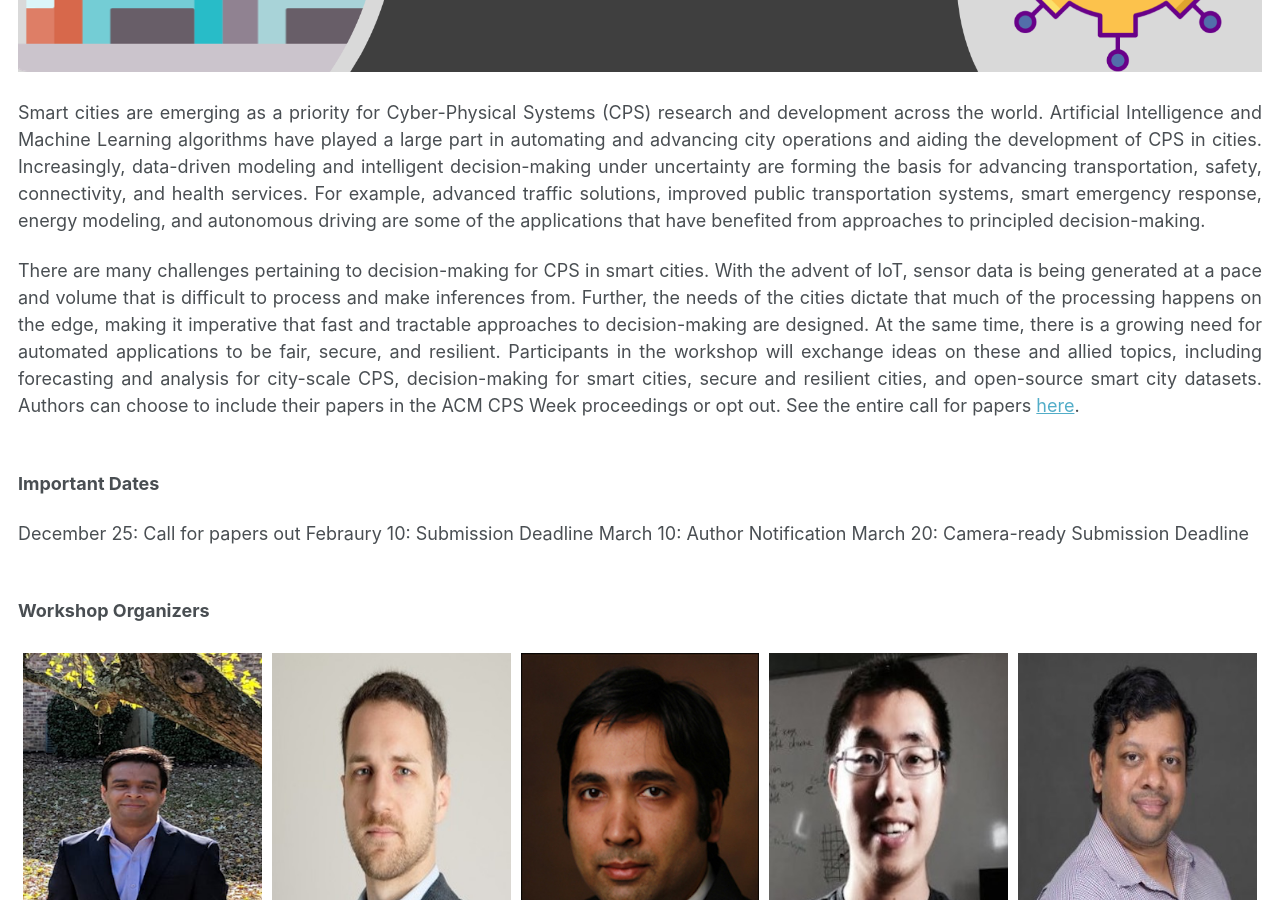
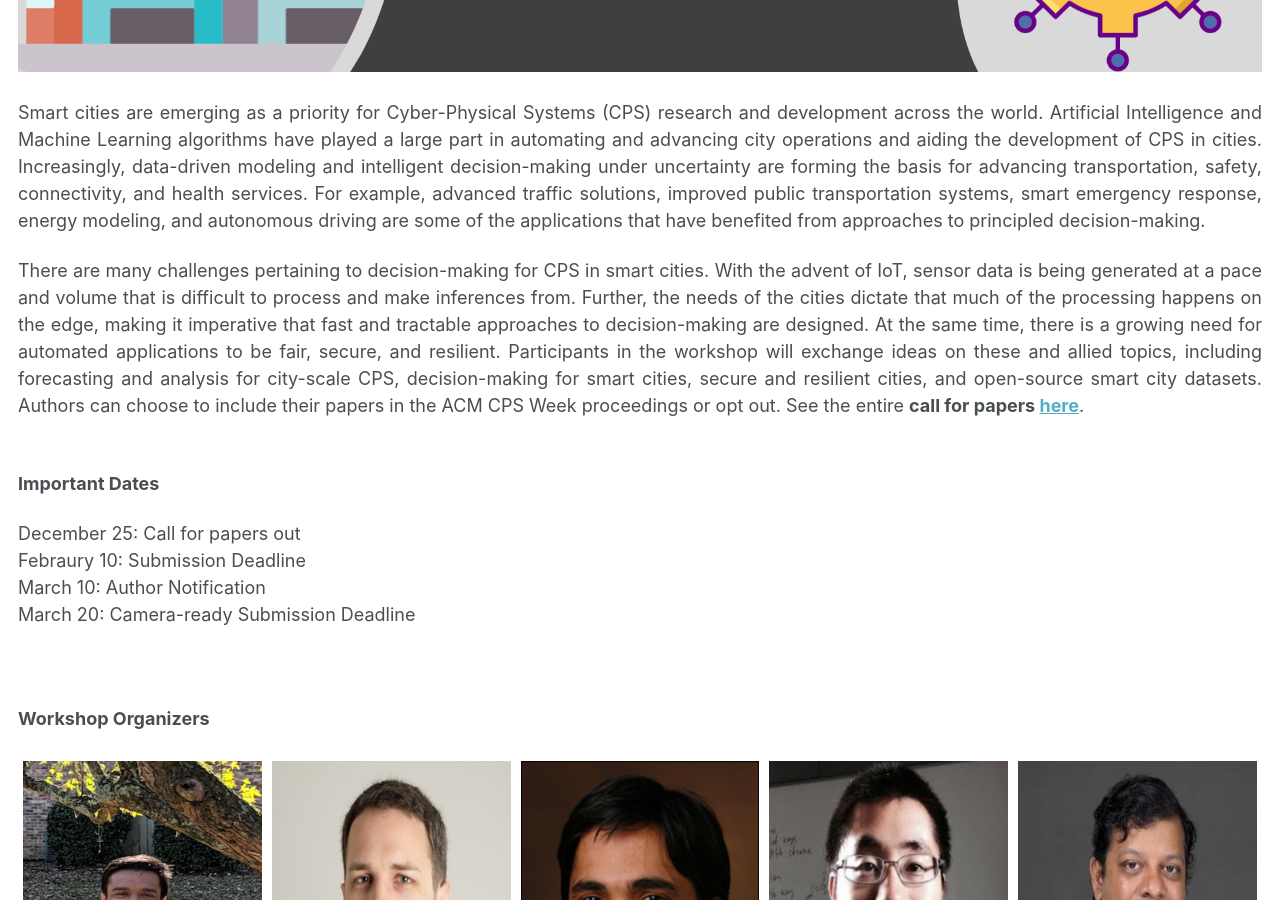
Before and after one commit to insys-cpsweek/insys-cpsweek.github.io, a Jekyll site: the page built from _pages/about.md, in a window 1280 px wide and 900 px high, scrolled down 760 px. Built offline with Jekyll 4.4.1, drawn with Linux system fonts in a browser that asks for light colours.

Commit message:
break added to dates

```diff
--- a/_pages/about.md
+++ b/_pages/about.md
@@ -14,16 +14,16 @@ redirect_from:
 <br>
 Smart cities are emerging as a priority for Cyber-Physical Systems (CPS) research and development across the world. Artificial Intelligence and Machine Learning algorithms have played a large part in automating and advancing city operations and aiding the development of CPS in cities. Increasingly, data-driven modeling and intelligent decision-making under uncertainty are forming the basis for advancing transportation, safety, connectivity, and health services. For example, advanced traffic solutions, improved public transportation systems, smart emergency response, energy modeling, and autonomous driving are some of the applications that have benefited from approaches to principled decision-making.
 
-There are many challenges pertaining to decision-making for CPS in smart cities. With the advent of IoT, sensor data is being generated at a pace and volume that is difficult to process and make inferences from. Further, the needs of the cities dictate that much of the processing happens on the edge, making it imperative that fast and tractable approaches to decision-making are designed. At the same time, there is a growing need for automated applications to be fair, secure, and resilient. Participants in the workshop will exchange ideas on these and allied topics, including forecasting and analysis for city-scale CPS, decision-making for smart cities, secure and resilient cities, and open-source smart city datasets. Authors can choose to include their papers in the ACM CPS Week proceedings or opt out. See the entire call for papers [here](https://insys-cpsweek.github.io/cfp/).
+There are many challenges pertaining to decision-making for CPS in smart cities. With the advent of IoT, sensor data is being generated at a pace and volume that is difficult to process and make inferences from. Further, the needs of the cities dictate that much of the processing happens on the edge, making it imperative that fast and tractable approaches to decision-making are designed. At the same time, there is a growing need for automated applications to be fair, secure, and resilient. Participants in the workshop will exchange ideas on these and allied topics, including forecasting and analysis for city-scale CPS, decision-making for smart cities, secure and resilient cities, and open-source smart city datasets. Authors can choose to include their papers in the ACM CPS Week proceedings or opt out. See the entire <b>call for papers [here](https://insys-cpsweek.github.io/cfp/)</b>.
 
 <br>
 <b>Important Dates</b>
 <br>
 
-December 25: Call for papers out
-Febraury 10: Submission Deadline
-March 10: Author Notification
-March 20: Camera-ready Submission Deadline
+December 25: Call for papers out<br>
+Febraury 10: Submission Deadline<br>
+March 10: Author Notification<br>
+March 20: Camera-ready Submission Deadline<br>
 <br>
 
 <br>
```
Also changed, not shown: _pages/cfp.md (+1 -3 lines).
